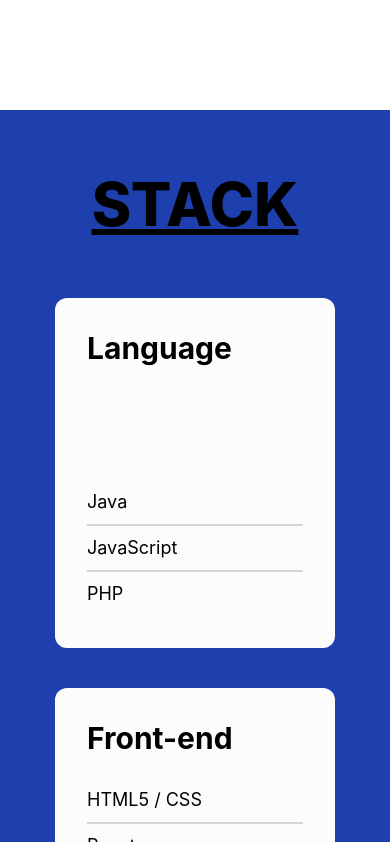
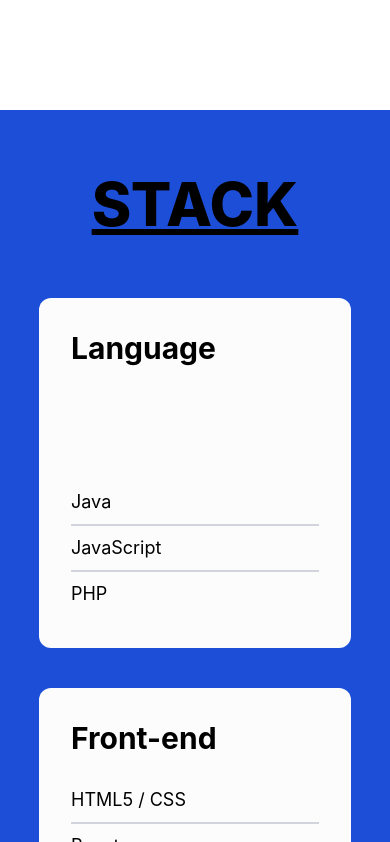
Before and after one commit to wnsdudwh/front_portfolio, a React (Create React App) app: page / in a window 390 px wide. Shown: the part 1434-2276 px from the top of the page. Built offline with nearby package versions, Linux system fonts and the light colour scheme; the HTML template or start-up script is replaced by a standard one.

Commit message:
Stack 섹션>각 카드div 반응형 width 값 고정px -> %로 수정

```diff
--- a/src/sections/StackTest.js
+++ b/src/sections/StackTest.js
@@ -3,7 +3,7 @@
 
 const StackTest = () => {
     return (
-        <section id="stack" class="bg-primary-800">                       {/* stack 섹션의 전체 범위 */}
+        <section id="stack" class="bg-primary-700">                       {/* stack 섹션의 전체 범위 */}
             <div class="lg:mx-auto max-w-screen-xl relative pb-16">       {/* relactive로 여기 기준으로 위치 상속 + 패딩탑으로 제목영역 위치잡기 용이 */}
                 <div class="w-full font-extrabold text-6xl underline text-center py-16">STACK</div>    {/* 제목 / 추후 왼쪽정렬 + 애니메이션 */}
                 {/* 아이템 2/2줄을 감쌀 div flex1 사용시 모바일 반응형 4->2->1개로 표시될거 고민좀 해야함
@@ -14,9 +14,10 @@
                         // 수정할 경우 mx값과 위 div의 gap 값도 수정해야 함
                         <div key={item.index}
                             class="bg-[#fcfcfc] hover:bg-[#63ffce] transition-colors duration-300 flex flex-col h-[350px] p-8
-                            min-w-[452px] max-w-[452px] mx-6
-                            max-[500px]:min-w-[280px]
-                            xl:min-w-[250px] xl:max-w-[250px] xl:mx-4 rounded-xl">
+                            min-w-[75%] max-w-[452px] mx-6
+                            max-[500px]:min-w-[80%]
+                            md:min-w-[40%] lg:min-h-[370px]
+                            xl:min-w-[20%] xl:max-w-[250px] xl:mx-4 rounded-xl">
                             <h3 class="text-3xl font-bold">{item.title}</h3>
 
                             <ul className='divide-y-[2px] divide-gray-300 mt-auto'>
```
